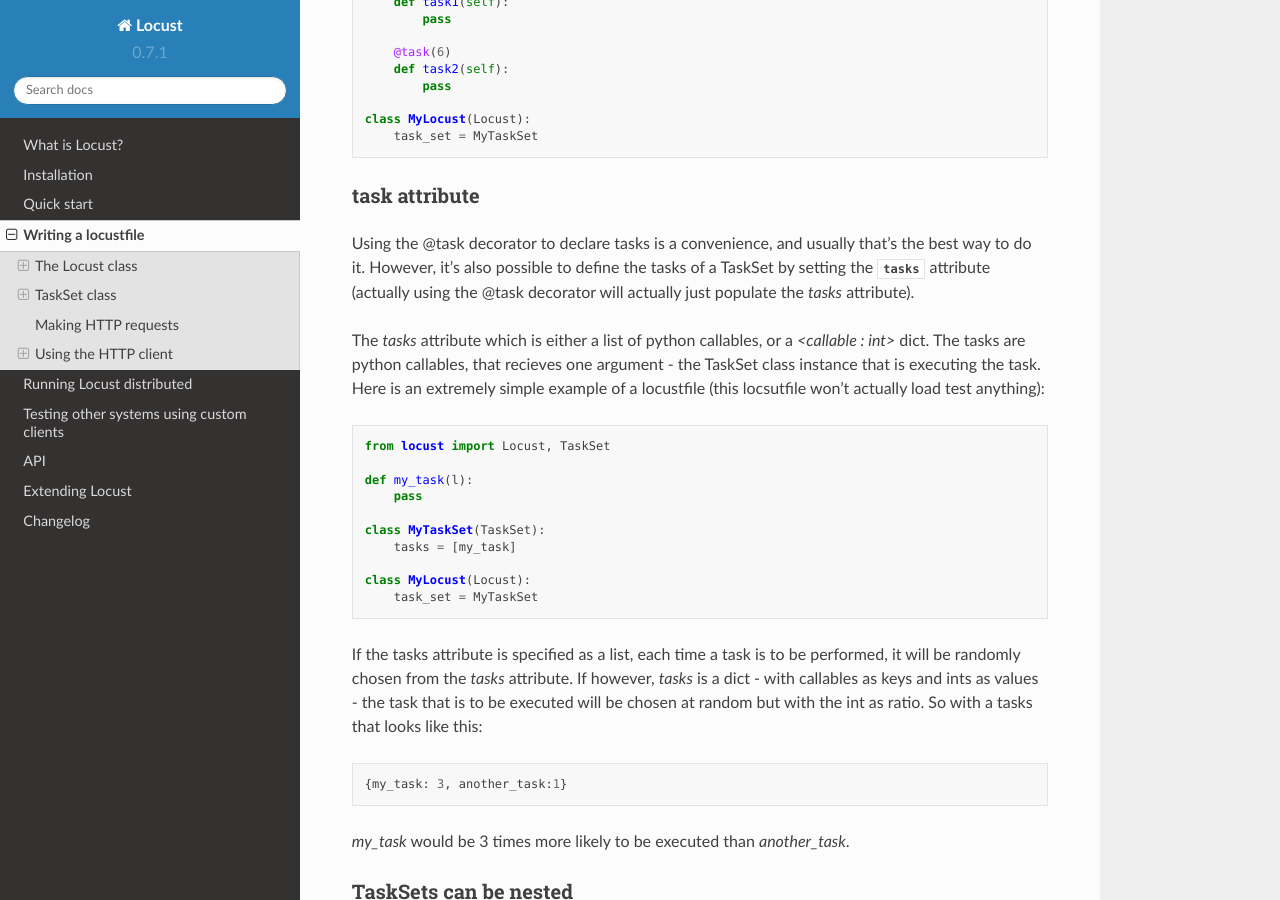
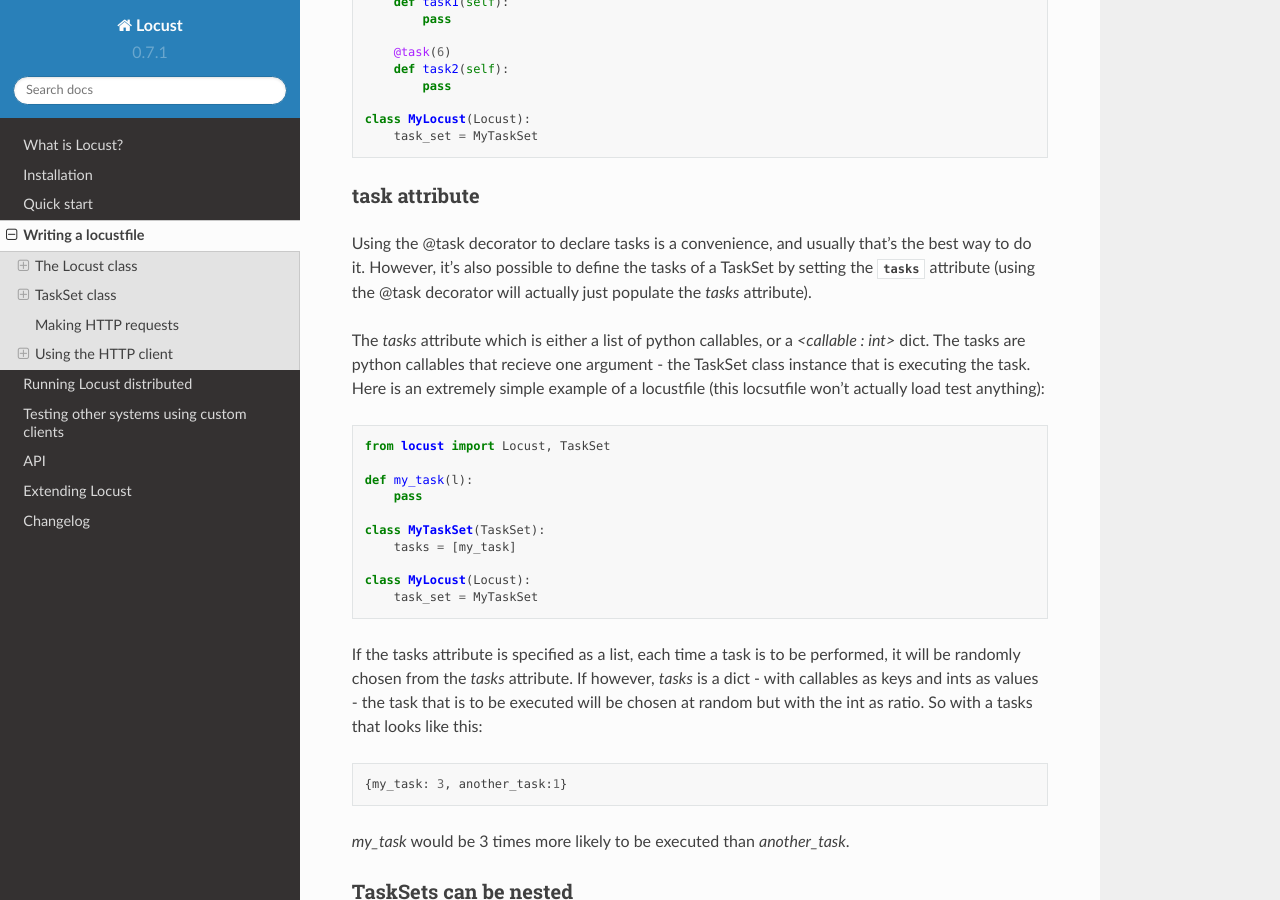
Before and after one commit to locustio/locust, a Sphinx documentation site: the page built from docs/writing-a-locustfile.rst, in a window 1280 px wide and 900 px high, scrolled down 2531 px. Built offline with Sphinx 7.4.7 and the Read the Docs theme 2.0.0, drawn with Linux system fonts in a browser that asks for light colours.

Commit message:
minor typos

```diff
--- a/docs/writing-a-locustfile.rst
+++ b/docs/writing-a-locustfile.rst
@@ -132,11 +132,11 @@
 
 Using the @task decorator to declare tasks is a convenience, and usually that's the best way to do
 it. However, it's also possible to define the tasks of a TaskSet by setting the
-:py:attr:`tasks <locust.core.TaskSet.tasks>` attribute (actually using the @task decorator will actually
+:py:attr:`tasks <locust.core.TaskSet.tasks>` attribute (using the @task decorator will actually
 just populate the *tasks* attribute).
 
 The *tasks* attribute which is either a list of python callables, or a *<callable : int>* dict.
-The tasks are python callables, that recieves one argument - the TaskSet class instance that is executing
+The tasks are python callables that recieve one argument - the TaskSet class instance that is executing
 the task. Here is an extremely simple example of a locustfile (this locsutfile won't actually load test anything)::
 
     from locust import Locust, TaskSet
```
